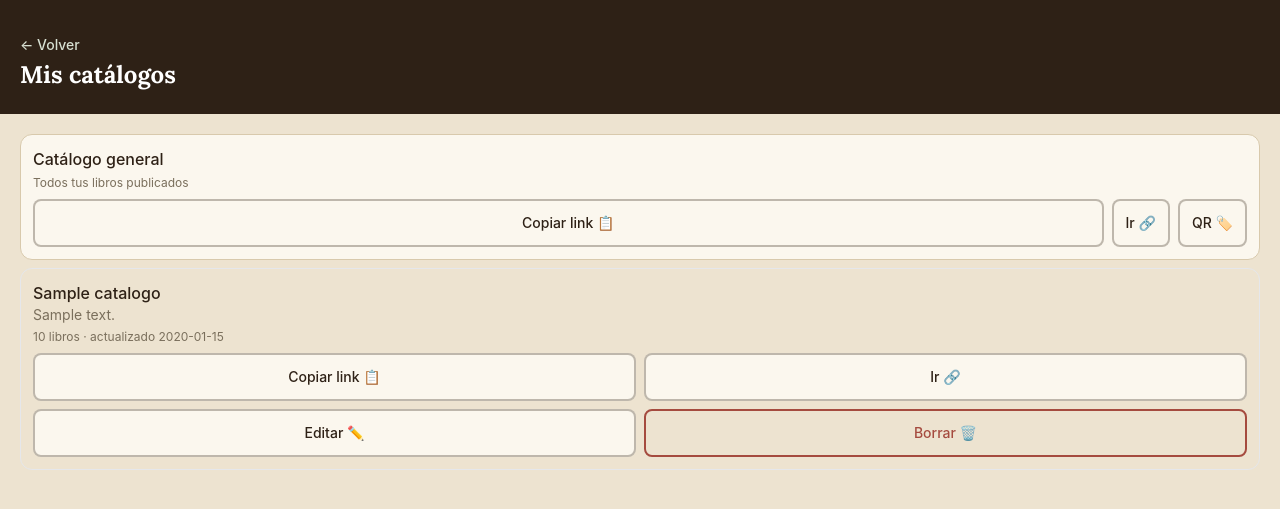
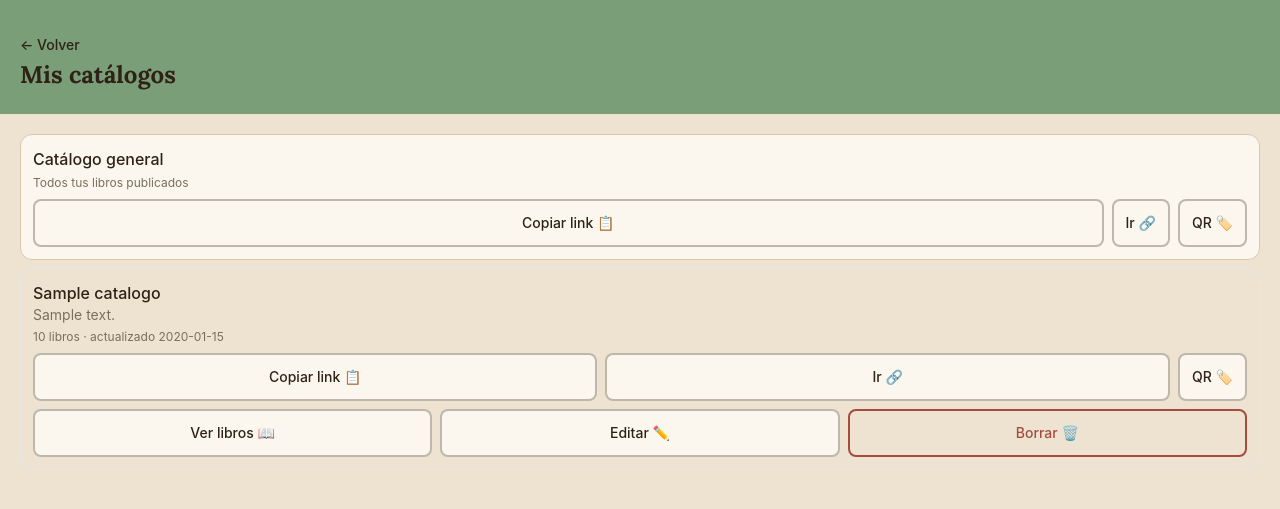
Before and after one commit to nvranco/librero, a FastAPI app: template app/templates/catalogos.html in a window 1280 px wide. Shown: the top 509 px of the page. Run offline with FastAPI, Linux system fonts and the light colour scheme; the template is opened without the code that fills it: most values are stand-ins (such as "Sample title", 1, 10 or a date in 2020); parts of the project's set-up code (start-up, migrations or seed data) failed here and were passed over; some libraries are stand-ins or nearby versions.

Commit message:
Headers verdes en todas las subpantallas y gestion completa por catalogo
- bg-tinta -> bg-celeste (con texto tinta en vez de blanco) en los
  headers de Inventario, Marcar vendidos, Revisar estante, Elegir
  catalogo y Mis catalogos, para que coincidan con el panel principal.
- Cada tarjeta de catalogo (salvo el general) suma los botones que le
  faltaban: QR propio (el endpoint de qr.png ahora acepta
  ?catalogo=<slug>) y "Ver libros", que lleva a Inventario ya
  filtrado por ese catalogo (?catalogo=<id>) para poder revisar y
  reasignar esos libros a otro catalogo. El filtro se puede sacar con
  "Ver todos" y oculta "Vaciar inventario" mientras esta activo, igual
  que la busqueda por texto.

```diff
--- a/app/routers/api_librero.py
+++ b/app/routers/api_librero.py
@@ -658,12 +658,21 @@ async def asignar_catalogo_libro(slug: str, token: str, libro_id: int, datos: As
 
 
 @router.get("/api/{slug}/{token}/qr.png")
-async def qr_png(slug: str, token: str, request: Request):
-    """QR con /{slug}?src=qr — separa trafico local (mostrador) de redes (§5 requisitos)."""
-    await _libreria_por_slug_y_token(slug, token)
+async def qr_png(slug: str, token: str, request: Request, catalogo: str | None = None):
+    """QR con /{slug}?src=qr — separa trafico local (mostrador) de redes (§5 requisitos).
+    Con ?catalogo=<slug> apunta al QR de ese catalogo puntual en vez del general."""
+    libreria = await _libreria_por_slug_y_token(slug, token)
 
     base = str(request.base_url).rstrip("/")
-    url_destino = f"{base}/{slug}?src=qr"
+    if catalogo:
+        existe = await db.pool().fetchval(
+            "SELECT 1 FROM catalogos WHERE slug = $1 AND libreria_id = $2", catalogo, libreria["id"]
+        )
+        if not existe:
+            raise HTTPException(status_code=404)
+        url_destino = f"{base}/{slug}/c/{catalogo}?src=qr"
+    else:
+        url_destino = f"{base}/{slug}?src=qr"
 
     imagen = qrcode.make(url_destino)
     buffer = io.BytesIO()
--- a/app/routers/panel.py
+++ b/app/routers/panel.py
@@ -327,7 +327,13 @@ async def panel_catalogos(request: Request, slug: str, token: str):
     )
     base = str(request.base_url).rstrip("/")
     catalogos = [
-        {**dict(f), "color": color_catalogo(f["id"]), "url": f"{base}/{slug}/c/{f['slug']}"}
+        {
+            **dict(f),
+            "color": color_catalogo(f["id"]),
+            "url": f"{base}/{slug}/c/{f['slug']}",
+            "url_qr": f"/api/{slug}/{token}/qr.png?catalogo={f['slug']}",
+            "url_libros": f"{base}/{slug}/panel/{token}/libros?catalogo={f['id']}",
+        }
         for f in filas
     ]
 
--- a/app/templates/catalogo_asignar.html
+++ b/app/templates/catalogo_asignar.html
@@ -3,9 +3,9 @@
 {% block contenido %}
 <div class="min-h-screen flex flex-col">
 
-  <header class="bg-tinta px-5 pt-8 pb-6">
-    <p class="text-celeste-claro text-sm font-medium">Últimos {{ cant_libros }} libro{{ 's' if cant_libros != 1 else '' }} publicado{{ 's' if cant_libros != 1 else '' }}</p>
-    <h1 class="text-2xl font-bold text-white leading-tight mt-1">¿A qué catálogo pertenecen?</h1>
+  <header class="bg-celeste px-5 pt-8 pb-6">
+    <p class="text-tinta text-sm font-medium">Últimos {{ cant_libros }} libro{{ 's' if cant_libros != 1 else '' }} publicado{{ 's' if cant_libros != 1 else '' }}</p>
+    <h1 class="text-2xl font-bold text-tinta leading-tight mt-1">¿A qué catálogo pertenecen?</h1>
   </header>
 
   <main class="flex-1 px-5 py-5 space-y-3 pb-32">
--- a/app/templates/catalogos.html
+++ b/app/templates/catalogos.html
@@ -3,9 +3,9 @@
 {% block contenido %}
 <div class="min-h-screen flex flex-col">
 
-  <header class="bg-tinta px-5 pt-8 pb-6">
-    <a href="/{{ libreria.slug }}/panel/{{ libreria.token_panel }}" class="text-celeste-claro text-sm font-medium">← Volver</a>
-    <h1 class="text-2xl font-bold text-white leading-tight mt-1">Mis catálogos</h1>
+  <header class="bg-celeste px-5 pt-8 pb-6">
+    <a href="/{{ libreria.slug }}/panel/{{ libreria.token_panel }}" class="text-tinta text-sm font-medium">← Volver</a>
+    <h1 class="text-2xl font-bold text-tinta leading-tight mt-1">Mis catálogos</h1>
   </header>
 
   <main class="flex-1 px-5 py-5 space-y-2 pb-10">
@@ -36,8 +36,12 @@
             class="tap btn-secundario flex-1 rounded-lg px-3 py-2 text-sm font-medium">Copiar link 📋</button>
           <a href="{{ c.url }}" target="_blank" rel="noopener"
             class="tap btn-secundario flex-1 flex items-center justify-center rounded-lg px-3 py-2 text-sm font-medium">Ir 🔗</a>
+          <a href="{{ c.url_qr }}" download="qr-{{ libreria.slug }}-{{ c.slug }}.png"
+            class="tap btn-secundario shrink-0 flex items-center justify-center rounded-lg px-3 py-2 text-sm font-medium">QR 🏷️</a>
         </div>
         <div class="flex gap-2 mt-2">
+          <a href="{{ c.url_libros }}"
+            class="tap btn-secundario flex-1 flex items-center justify-center rounded-lg px-3 py-2 text-sm font-medium">Ver libros 📖</a>
           <button type="button" data-rol="editar"
             class="tap btn-secundario flex-1 rounded-lg px-3 py-2 text-sm font-medium">Editar ✏️</button>
           <button type="button" data-rol="borrar"
--- a/app/templates/revision.html
+++ b/app/templates/revision.html
@@ -3,9 +3,9 @@
 {% block contenido %}
 <div class="min-h-screen flex flex-col">
 
-  <header class="bg-tinta px-5 pt-8 pb-6">
-    <a href="/{{ libreria.slug }}/panel/{{ libreria.token_panel }}" class="text-celeste-claro text-sm font-medium">← Volver</a>
-    <h1 class="text-2xl font-bold text-white leading-tight mt-1">Revisar estante</h1>
+  <header class="bg-celeste px-5 pt-8 pb-6">
+    <a href="/{{ libreria.slug }}/panel/{{ libreria.token_panel }}" class="text-tinta text-sm font-medium">← Volver</a>
+    <h1 class="text-2xl font-bold text-tinta leading-tight mt-1">Revisar estante</h1>
   </header>
 
   <main id="contenido-fotos" class="flex-1 px-5 py-5 space-y-6 pb-32">
--- a/app/templates/vender.html
+++ b/app/templates/vender.html
@@ -3,9 +3,9 @@
 {% block contenido %}
 <div class="min-h-screen flex flex-col">
 
-  <header class="bg-tinta px-5 pt-8 pb-6">
-    <a href="/{{ libreria.slug }}/panel/{{ libreria.token_panel }}" class="text-celeste-claro text-sm font-medium">← Volver</a>
-    <h1 class="text-2xl font-bold text-white leading-tight mt-1">Marcar vendidos</h1>
+  <header class="bg-celeste px-5 pt-8 pb-6">
+    <a href="/{{ libreria.slug }}/panel/{{ libreria.token_panel }}" class="text-tinta text-sm font-medium">← Volver</a>
+    <h1 class="text-2xl font-bold text-tinta leading-tight mt-1">Marcar vendidos</h1>
   </header>
 
   <main class="flex-1 px-5 -mt-3 pb-10">
```
Also changed, not shown: app/templates/inventario.html (+32 -6 lines).
